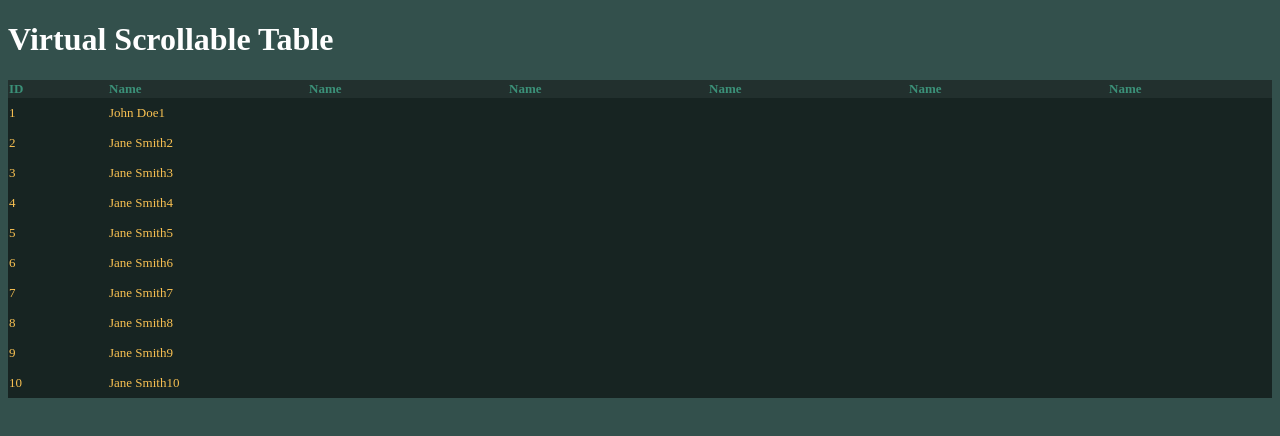
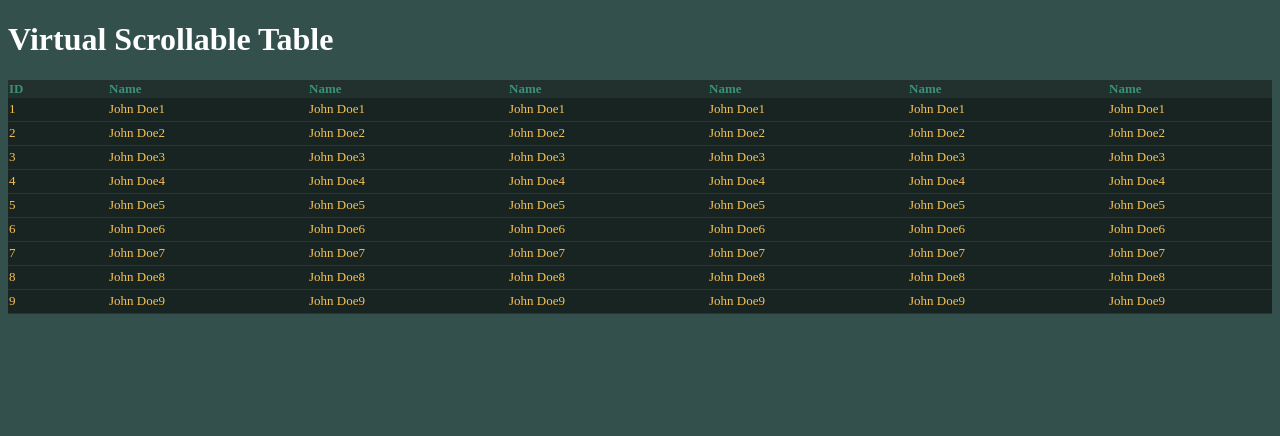
Before and after one commit to chenhui996/table-demo, a React (Create React App) app: page / in a window 1280 px wide. Shown: the top 436 px of the page. Built offline with nearby package versions, Linux system fonts and the light colour scheme.

Commit message:
feat: iteration

```diff
--- a/src/App.tsx
+++ b/src/App.tsx
@@ -7,29 +7,19 @@ interface DataItem {
   age: string;
 }
 
-const rows: DataItem[] = [
-  { id: 1, name: 'John Doe1', age: '25' },
-  { id: 2, name: 'Jane Smith2', age: '30' },
-  { id: 3, name: 'Jane Smith3', age: '31' },
-  { id: 4, name: 'Jane Smith4', age: '32' },
-  { id: 5, name: 'Jane Smith5', age: '33' },
-  { id: 6, name: 'Jane Smith6', age: '34' },
-  { id: 7, name: 'Jane Smith7', age: '35' },
-  { id: 8, name: 'Jane Smith8', age: '36' },
-  { id: 9, name: 'Jane Smith9', age: '37' },
-  { id: 10, name: 'Jane Smith10', age: '38' },
-  { id: 11, name: 'Jane Smith11', age: '39' },
-  { id: 12, name: 'Jane Smith12', age: '39' },
-  { id: 13, name: 'Jane Smith13', age: '39' },
-  { id: 14, name: 'Jane Smith14', age: '39' },
-  { id: 15, name: 'Jane Smith15', age: '39' },
-  { id: 16, name: 'Jane Smith16', age: '39' },
-  { id: 17, name: 'Jane Smith17', age: '39' },
-  { id: 18, name: 'Jane Smith18', age: '39' },
-  { id: 19, name: 'Jane Smith19', age: '39' },
-  { id: 20, name: 'Jane Smith20', age: '39' }
-  // 更多数据...
-];
+const mockData: DataItem[] = Array.from({ length: 30 }).map((_, index) => ({
+  id: index + 1,
+  name: `John Doe${index + 1}`,
+  name1: `John Doe${index + 1}`,
+  name2: `John Doe${index + 1}`,
+  name3: `John Doe${index + 1}`,
+  name4: `John Doe${index + 1}`,
+  name5: `John Doe${index + 1}`,
+  name6: `John Doe${index + 1}`,
+  name7: `John Doe${index + 1}`,
+  name8: `John Doe${index + 1}`,
+  age: `${index + 1}`
+}));
 
 const columns: Column[] = [
   { dataIndex: 'id', title: 'ID', width: 100, textAlign: 'left' },
@@ -61,7 +51,7 @@ const columns: Column[] = [
 ];
 
 const App: React.FC = () => {
-  const [data, setData] = useState<any[]>(rows)
+  const [data, setData] = useState<DataItem[]>(mockData)
 
   // setTimeout(() => {
   //   const newData = [...data].concat([{
@@ -77,8 +67,8 @@ const App: React.FC = () => {
 
   return (
     <div>
-      <h1 style={{color: '#fff'}}>Virtual Scrollable Table</h1>
-      <VirtualTable rows={data} rowHeight={30} visibleRows={10} columns={columns} />
+      <h1 style={{ color: '#fff' }}>Virtual Scrollable Table</h1>
+      <VirtualTable rows={data} height={240} rowHeight={24} visibleRows={10} columns={columns} />
     </div>
   );
 };
--- a/src/component/VirtualTable.tsx
+++ b/src/component/VirtualTable.tsx
@@ -21,11 +21,12 @@ interface TableProps {
     rows: RowData[];
     rowHeight: number;
     visibleRows: number;
+    height?: number;
 }
 
 // columns width
 const fitTableColumnsWidth = (columns: Column[], ref: React.RefObject<HTMLDivElement>) => {
-    let totalWidth = columns.reduce((total, column) => {
+    let vaildWidth = columns.reduce((total, column) => {
         if (column.width) {
             return total + column.width;
         }
@@ -33,17 +34,17 @@ const fitTableColumnsWidth = (columns: Column[], ref: React.RefObject<HTMLDivEle
     }, 0);
 
     const containerWidth = (ref as any).current?.clientWidth;
-    const remainingWidth = containerWidth - totalWidth; // 设置默认总宽度为100%，可根据实际情况调整
+    const remainingWidth = containerWidth - vaildWidth; // 设置默认总宽度为100%，可根据实际情况调整
 
     const flexibleColumns = (columns as Column[]).filter((column) => !column.width);
     const flexibleWidth = Math.max(remainingWidth / flexibleColumns.length, 100);
 
-    const newColumns = (columns).map((column) => ({
+    const adjustedColumns = (columns).map((column) => ({
         ...column,
         width: (column.width || flexibleWidth) - 2,
     }))
 
-    totalWidth = newColumns.reduce((total, column) => {
+    const totalWidth = adjustedColumns.reduce((total, column) => {
         if (column.width) {
             return total + column.width + 2;
         }
@@ -51,13 +52,13 @@ const fitTableColumnsWidth = (columns: Column[], ref: React.RefObject<HTMLDivEle
     }, 0);
 
     return {
-        newColumns,
+        adjustedColumns,
         containerWidth,
         totalWidth
     };
 }
 
-const VirtualTable: React.FC<TableProps> = ({ columns, rows, rowHeight, visibleRows }) => {
+const VirtualTable: React.FC<TableProps> = ({ columns, rows, rowHeight, visibleRows, height = 300 }) => {
     const [startIndex, setStartIndex] = useState(0);
     const [visibleData, setVisibleData] = useState<any[]>([]);
     const [containerWidth, setContainerWidth] = useState(0);
@@ -68,28 +69,31 @@ const VirtualTable: React.FC<TableProps> = ({ columns, rows, rowHeight, visibleR
         const { scrollTop } = (event as React.UIEvent<HTMLDivElement>)?.currentTarget || 0;
         const newStartIndex = Math.floor(scrollTop / rowHeight) || 0;
 
-        if (tableRef.current && startIndex + visibleRows <= rows.length) {
-            setStartIndex(newStartIndex);
-            setVisibleData(rows.slice(newStartIndex, newStartIndex + visibleRows));
-        }
+        console.log(scrollTop, newStartIndex, visibleRows, rows.length);
+
+        setStartIndex(newStartIndex);
+        setVisibleData(rows.slice(newStartIndex, newStartIndex + visibleRows));
     };
 
-    const totalHeight = Math.ceil(600); // 使用 Math.ceil 向上取整
+    // const totalHeight = Math.ceil(600); // 使用 Math.ceil 向上取整
+    const [totalHeight, setTotalHeight] = useState(Math.ceil(rows.length * rowHeight)); // 使用 Math.ceil 向上取整
     const [totalWidth, setTotalWidth] = useState(0);
 
     // 设置 table columns --------------------------------------
 
     useEffect(() => {
-        handleScroll(0);
+        handleScroll(0); // init visible data
 
-        const { newColumns, containerWidth, totalWidth } = fitTableColumnsWidth(columns, tableRef); // columns width 相关
+        const { adjustedColumns, containerWidth, totalWidth } = fitTableColumnsWidth(columns, tableRef); // columns width 相关
 
-        if (containerWidth) {
-            setContainerWidth(containerWidth);
-            setTotalWidth(totalWidth);
-            setAdjustedColumns(newColumns);
-        }
-    }, [columns])
+        setContainerWidth(containerWidth);
+        setTotalWidth(totalWidth);
+        setAdjustedColumns(adjustedColumns);
+    }, [])
+
+    useEffect(() => {
+        setTotalHeight(Math.ceil(rows.length * rowHeight))
+    }, [rows, rowHeight])
 
     return (
         <div className="table-container" style={{ width: '100%', overflowX: 'auto' }} ref={tableRef}>
@@ -113,7 +117,7 @@ const VirtualTable: React.FC<TableProps> = ({ columns, rows, rowHeight, visibleR
 
                 <div
                     className="table-body-container"
-                    style={{ height: 300, overflow: 'clip scroll', width: totalWidth }} // 修改 overflow 属性
+                    style={{ height: height - 24, overflow: 'clip scroll', width: totalWidth }} // 修改 overflow 属性
                     onScroll={handleScroll}
                 >
                     <div style={{ height: totalHeight, width: totalWidth, overflow: 'hidden' }}>
--- a/src/index.scss
+++ b/src/index.scss
@@ -17,8 +17,18 @@ body {
         font-weight: normal;
     }
 
-    .table-body {
+    .table-body-container {
         background-color: #172422;
         color: rgb(249, 193, 82);
+
+        table {
+            tbody {
+                tr {
+                    td {
+                        border-bottom: 1px solid #263735;
+                    }
+                }
+            }
+        }
     }
 }
```
